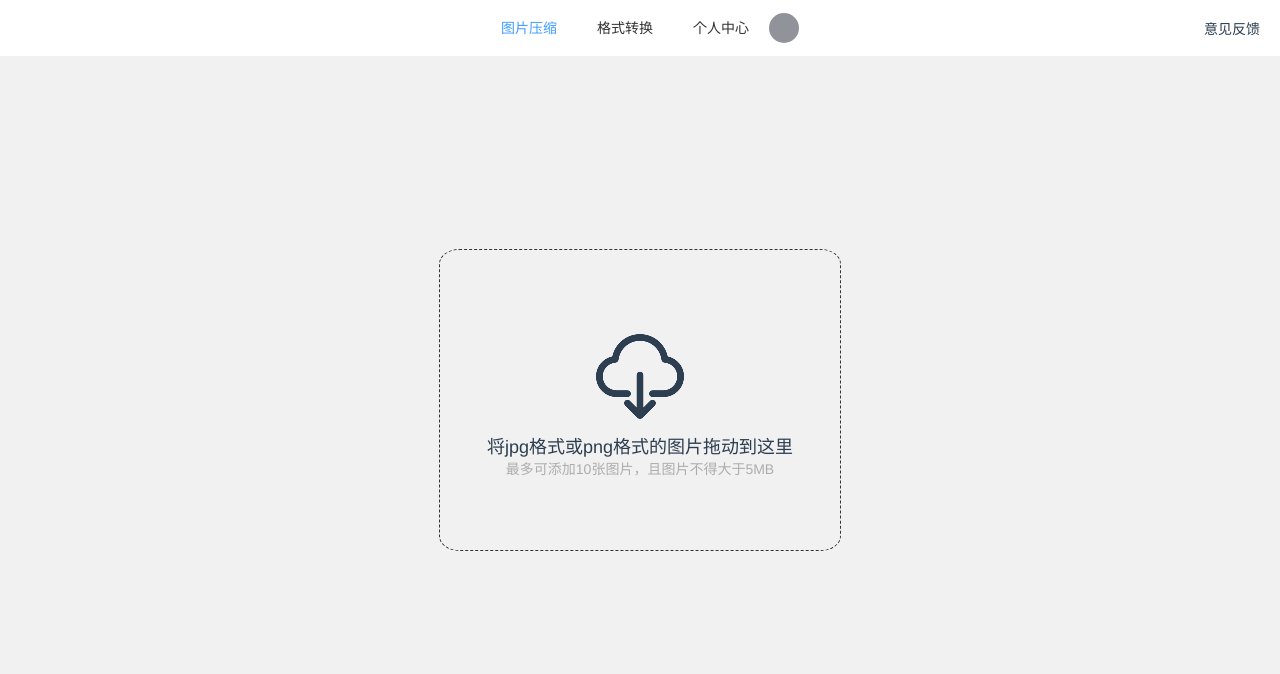
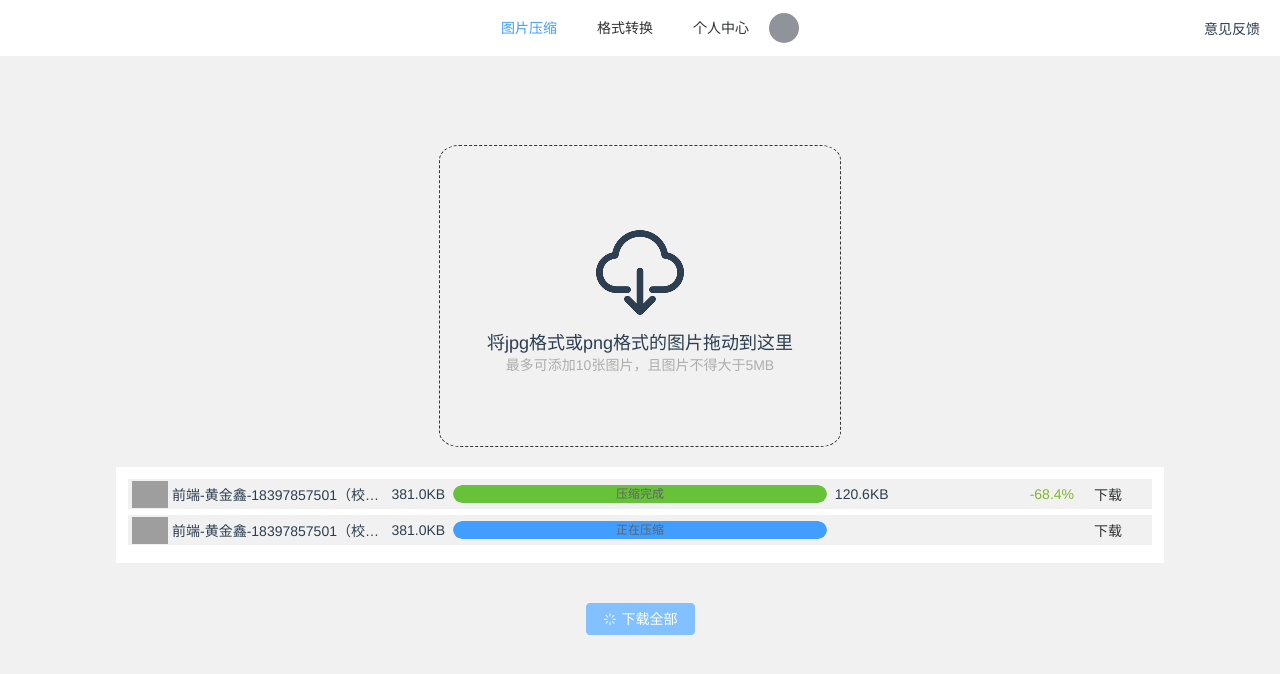
Before and after one commit to hjxcorner/image-lossless-compression-front, a Vue app: page / in a window 1280 px wide. Shown: the top 674 px of the page. Built offline with nearby package versions, Linux system fonts and the light colour scheme; grey boxes are pictures that could not be loaded.

Commit message:
样式调整

```diff
--- a/src/components/UploadImage.vue
+++ b/src/components/UploadImage.vue
@@ -35,10 +35,7 @@
         </div>
         <div class="center">
           <span>{{transSize(image.size)}}</span>
-          <div
-            class="progressbar"
-            style="width:500px;"
-          >
+          <div class="progressbar">
             <el-progress
               v-if="image.curSize"
               :text-inside="true"
@@ -58,16 +55,20 @@
             ></el-progress>
           </div>
           <span>{{transSize(image.curSize)}}</span>
+        </div>
+        <div class="right">
+          <!-- <span
+            class="downLoad"
+            @click="comparedImg(image.name,image.newName)"
+          >对比</span> -->
           <span
             class="compressionRatio"
             v-show="image.curSize"
           >{{compressionRatio(image.size, image.curSize)}}</span>
-        </div>
-        <div class="right">
-          <span class="downLoad">对比</span>
           <a
             :href="image.content"
             download
+            target="view_window"
           >
             <span class="downLoad">下载</span>
           </a>
@@ -96,22 +97,22 @@ export default {
   data() {
     return {
       images: {
-        // $0: {
-        //   curSize: 123456,
-        //   name: "前端-黄金鑫-18397857501（校招）.png",
-        //   size: 390171,
-        //   userId: "6077e4cfe6e7dd4ec83e3993",
-        //   content:
-        //     "http://img01.yohoboys.com/contentimg/2018/11/22/13/0187be5a52edcdc999f749b9e24c7815fb.jpg"
-        // },
-        // $1: {
-        //   curSize: "",
-        //   name: "前端-黄金鑫-18397857501（校招）.png",
-        //   size: 390171,
-        //   userId: "6077e4cfe6e7dd4ec83e3993",
-        //   content:
-        //     "http://img01.yohoboys.com/contentimg/2018/11/22/13/0187be5a52edcdc999f749b9e24c7815fb.jpg"
-        // }
+        $0: {
+          curSize: 123456,
+          name: "前端-黄金鑫-18397857501（校招）.png",
+          size: 390171,
+          userId: "6077e4cfe6e7dd4ec83e3993",
+          content:
+            "http://img01.yohoboys.com/contentimg/2018/11/22/13/0187be5a52edcdc999f749b9e24c7815fb.jpg"
+        },
+        $1: {
+          curSize: "",
+          name: "前端-黄金鑫-18397857501（校招）.png",
+          size: 390171,
+          userId: "6077e4cfe6e7dd4ec83e3993",
+          content:
+            "http://img01.yohoboys.com/contentimg/2018/11/22/13/0187be5a52edcdc999f749b9e24c7815fb.jpg"
+        }
       },
       imgNumberLimit: config.imgNumberLimit,
       maxSize: config.maxSize,
@@ -176,6 +177,7 @@ export default {
             .then(ret => {
               data.curSize = ret.data.data.size;
               data["newName"] = ret.data.data.imgName;
+              data.content = `${this.imgBaseUrl}/${ret.data.data.imgName}`;
               this.images["$" + index] = data;
             })
             .catch(err => console.log(err));
@@ -244,15 +246,17 @@ export default {
       const fileName = ret.data.data.fileName;
       const a = document.createElement("a");
       a.href = this.zipBaseUrl + "/" + fileName;
-      console.log(a.href);
       a.download = fileName;
       a.click();
     },
-    format(e) {
+    format() {
       return "正在压缩";
     },
-    format2(e) {
+    format2() {
       return "压缩完成";
+    },
+    comparedImg(oldName, newName) {
+      console.log(oldName, newName);
     }
   }
 };
@@ -329,6 +333,7 @@ export default {
       .center {
         display: flex;
         align-items: center;
+        justify-content: flex-start;
         width: 50%;
         span {
           margin: 0 5px;
@@ -336,16 +341,17 @@ export default {
           width: 80px;
           font-size: 14px;
         }
-        .compressionRatio {
-          color: #7eb631;
-        }
         .progressbar {
-          &::v-deep .el-progress-bar {
-            width: 400px !important;
-            .el-progress-bar__inner {
-              text-align: center !important;
-
-              .el-progress-bar__innerText {
+          width: 100%;
+          &::v-deep .el-progress {
+            text-align: left;
+            width: 100%;
+            .el-progress-bar {
+              width: 100% !important;
+              .el-progress-bar__inner {
+                text-align: center !important;
+                .el-progress-bar__innerText {
+                }
               }
             }
           }
@@ -357,6 +363,11 @@ export default {
         justify-content: flex-end;
         align-items: center;
         flex: 1;
+        .compressionRatio {
+          font-size: 14px;
+          color: #7eb631;
+          margin-right: 20px;
+        }
         .downLoad {
           cursor: pointer;
           font-size: 14px;
```
